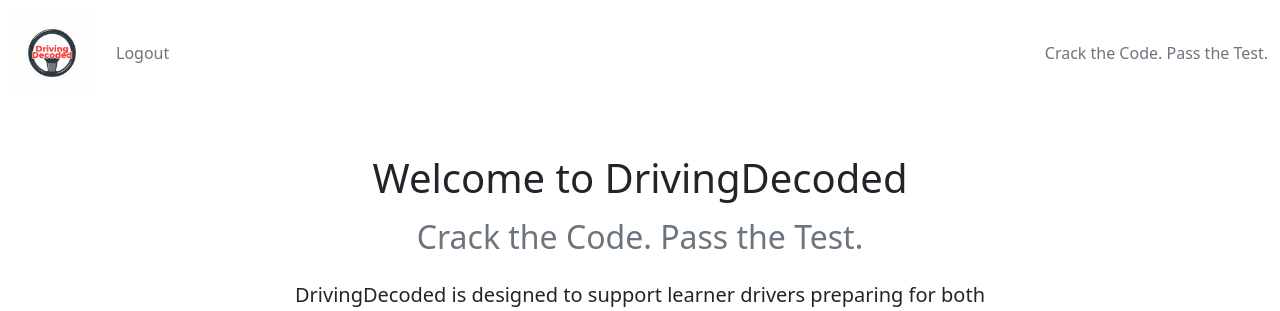
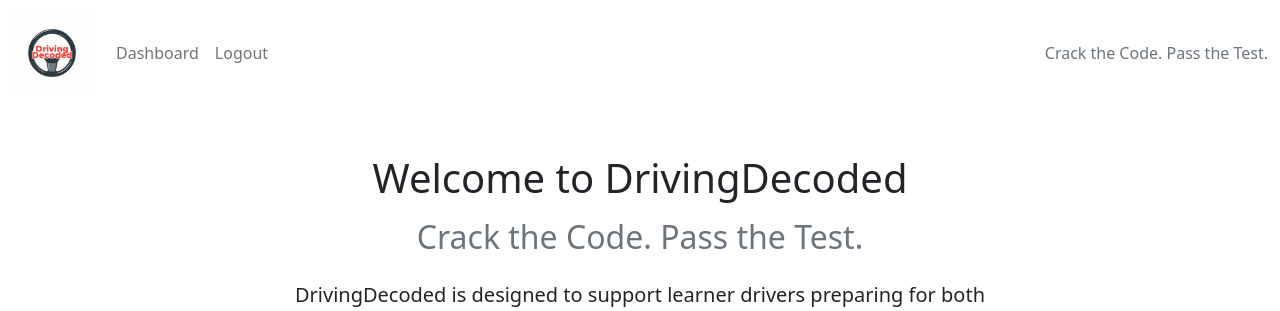
Before and after one commit to LMKH/DrivingDecoded, a Django app: page / in a window 1280 px wide. Shown: the top 311 px of the page. Run offline with Django 4.2, Linux system fonts and the light colour scheme; the visitor is signed in with stand-in values (Sample User, id 1).

Commit message:
Dashboard page created, readme, url and views updates

```diff
--- a/driving_decoded/templates/base.html
+++ b/driving_decoded/templates/base.html
@@ -23,6 +23,8 @@
     <!-- Bootstrap CSS -->
     <link href="https://cdn.jsdelivr.net/npm/bootstrap@5.0.1/dist/css/bootstrap.min.css" rel="stylesheet"
         integrity="sha384-+0n0xVW2eSR5OomGNYDnhzAbDsOXxcvSN1TPprVMTNDbiYZCxYbOOl7+AMvyTG2x" crossorigin="anonymous">
+
+    <link rel="icon" href="{% static 'images/favicon.ico' %}" type="image/x-icon">
 </head>
 
 <body class="d-flex flex-column h-100 main-bg">
@@ -40,6 +42,9 @@
                 <ul class="navbar-nav me-auto mb-2 mb-lg-0">
 
                     {% if user.is_authenticated %}
+                    <li class="nav-item">
+                        <a class="nav-link" href="{% url 'dashboard' %}">Dashboard</a>
+                    </li>
                     <li class="nav-item">
                         <a class="nav-link {% if request.path == logout_url %}active{% endif %}" aria-current="page"
                             href="{% url 'account_logout' %}">Logout</a>
--- a/driving_decoded/urls.py
+++ b/driving_decoded/urls.py
@@ -1,8 +1,10 @@
 from . import views
 from django.urls import path
+from .views import dashboard
 
 # add paths to create update and delete here
 #links to views
 urlpatterns = [
     path('', views.PostList.as_view(), name='home'),
+    path("dashboard/", dashboard, name="dashboard"),
 ]
--- a/driving_decoded/views.py
+++ b/driving_decoded/views.py
@@ -7,3 +7,7 @@ from .models import Post
 class PostList(generic.ListView):
     queryset = Post.objects.all()
     template_name = "base.html"
+
+
+def dashboard(request):
+    return render(request, "dashboard.html")
--- a/my_project/settings.py
+++ b/my_project/settings.py
@@ -49,8 +49,8 @@ INSTALLED_APPS = [
 ]
 
 SITE_ID = 1
-LOGIN_REDIRECT_URL = '/'
-LOGOUT_REDIRECT_URL = '/'
+LOGIN_REDIRECT_URL = "/dashboard/"
+LOGOUT_REDIRECT_URL = "/"
 
 MIDDLEWARE = [
     'django.middleware.security.SecurityMiddleware',
```
Also changed, not shown: driving_decoded/templates/dashboard.html (added, +7 -0 lines), README.md, driving_decoded/static/images/favicon.ico (added), readme-assets/images/homepage-mobile.png (added), readme-assets/images/readme-homepage.png (added).
